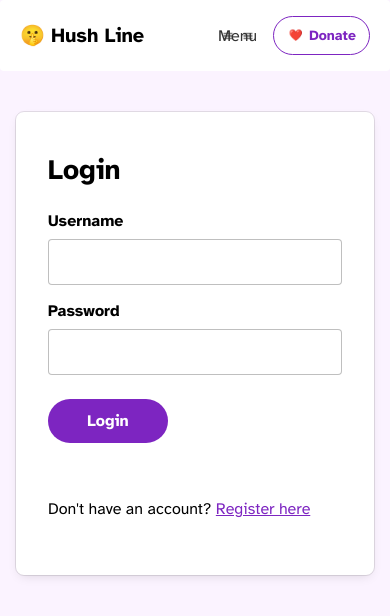
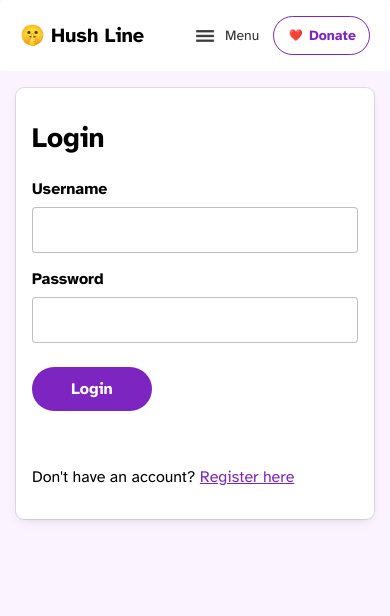
Before and after one commit to glenn-sorrentino/hosted-line, a Flask app: page /login in a window 390 px wide. Shown: the top 616 px of the page. Run offline with Flask 3, Linux system fonts and the light colour scheme; the visitor is signed in with stand-in values (Sample User, id 1); some web fonts are replaced.

Commit message:
update mobile nav

```diff
--- /dev/null
+++ b/static/script.js
@@ -0,0 +1,8 @@
+document.addEventListener('DOMContentLoaded', function() {
+        const mobileNavButton = document.querySelector('.mobileNav');
+        const navMenu = document.querySelector('header nav ul');
+
+        mobileNavButton.addEventListener('click', function() {
+            navMenu.classList.toggle('show');
+        });
+    });
--- a/static/style.css
+++ b/static/style.css
@@ -21,7 +21,7 @@ body {
 	display: flex;
 	flex-direction: column;
 	align-items: center;
-	padding: 7rem 1rem 2rem 1rem;
+	padding: 7rem 1rem 1rem 1rem;
 	position: relative;
 	margin: 0;
 	font-family: 'Atkinson Hyperlegible', sans-serif;
@@ -80,6 +80,10 @@ p.message {
 	box-shadow: 0px 4px 8px -4px rgba(0,0,0,0.1);
 	margin: .5rem 0;
 	background-color: white;
+}
+
+p.message:last-of-type {
+	margin-bottom: 0;
 }
 
 .mono {
@@ -232,7 +236,7 @@ button,
 header .btn {
 	padding: .625rem .825rem;
 	font-size: .875rem;
-	margin-left: 1rem;
+	margin-left: .5rem;
 	min-width: initial;
 	min-height: initial;
 }
@@ -250,6 +254,12 @@ header .btn {
 .mobileNav {
 	background-image: url('icon-menu.png');
 	background-size: contain;
+	width: 2.5rem;
+	height: 2.5rem;
+	background-repeat: no-repeat;
+	padding-left: 2.5rem;
+	align-items: center;
+	font-size: .875rem;
 }
 
 .btn .emoji {
@@ -266,9 +276,19 @@ textarea {
 	height: 240px;
 }
 
+a.logoutLink {
+	margin-bottom: 1rem;
+	display: flex;
+}
+
 @media only screen and (max-width: 640px) {
+	body {
+		padding-top: 5.5rem;
+	}
+
 	.container {
 		min-width: initial;
+		padding: 2rem 1rem 1rem 1rem;
 	}
 
 	header nav ul {
@@ -277,5 +297,26 @@ textarea {
 
 	header nav .mobileNav {
 		display: initial;
+		align-content: center;
+		display: flex;
+		flex-direction: row;
+		cursor: pointer;
+	}
+
+	header nav ul.show {
+		display: flex;
+		flex-direction: column;
+		position: absolute;
+		top: 3rem;
+		right: 4rem;
+		background-color: white;
+		width: fit-content;
+		box-shadow: 0px 4px 8px rgba(0, 0, 0, 0.1);
+		padding: 1rem;
+		box-sizing: border-box;
+		z-index: 100;
+		border-radius: .25rem;
+		outline: 1px solid rgba(0,0,0,0.1);
+		min-width: 140px;
 	}
 }
--- a/templates/base.html
+++ b/templates/base.html
@@ -53,5 +53,6 @@
     <footer>
         <!-- Common footer content -->
     </footer>
+    <script src="{{ url_for('static', filename='script.js') }}"></script>
 </body>
 </html>
--- a/templates/settings.html
+++ b/templates/settings.html
@@ -72,6 +72,6 @@
             <button type="submit">Update PGP Key</button>
         </form>
 
-        <a href="{{ url_for('logout') }}">Logout</a>
+        <a class="logoutLink" href="{{ url_for('logout') }}">Logout</a>
     </div>
 {% endblock %}
--- a/templates/submit_message.html
+++ b/templates/submit_message.html
@@ -2,7 +2,7 @@
 {% block title %}Send a Message{% endblock %}
 
 {% block content %}
-    <h1 class="submit">Submit a Message to {{ username }}</h1>
+    <h1 class="submit">Submit a message to {{ username }}</h1>
     {% if user.pgp_key %}
         <p class="meta">🔐 Your message will be encrypted and only readable by {{ username }}.</p>
         {% else %}
```
Also changed, not shown: static/empty.png (added).
